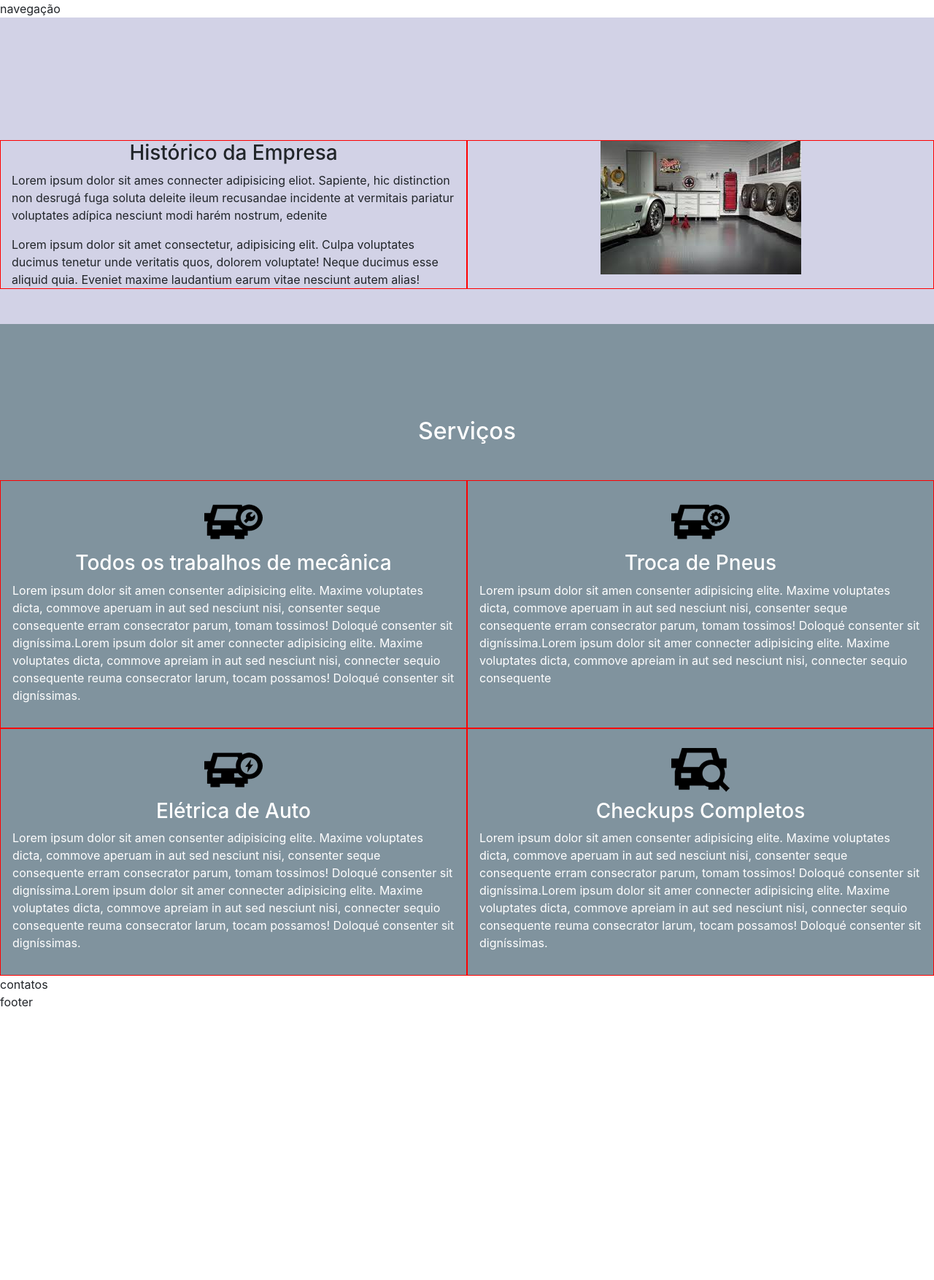
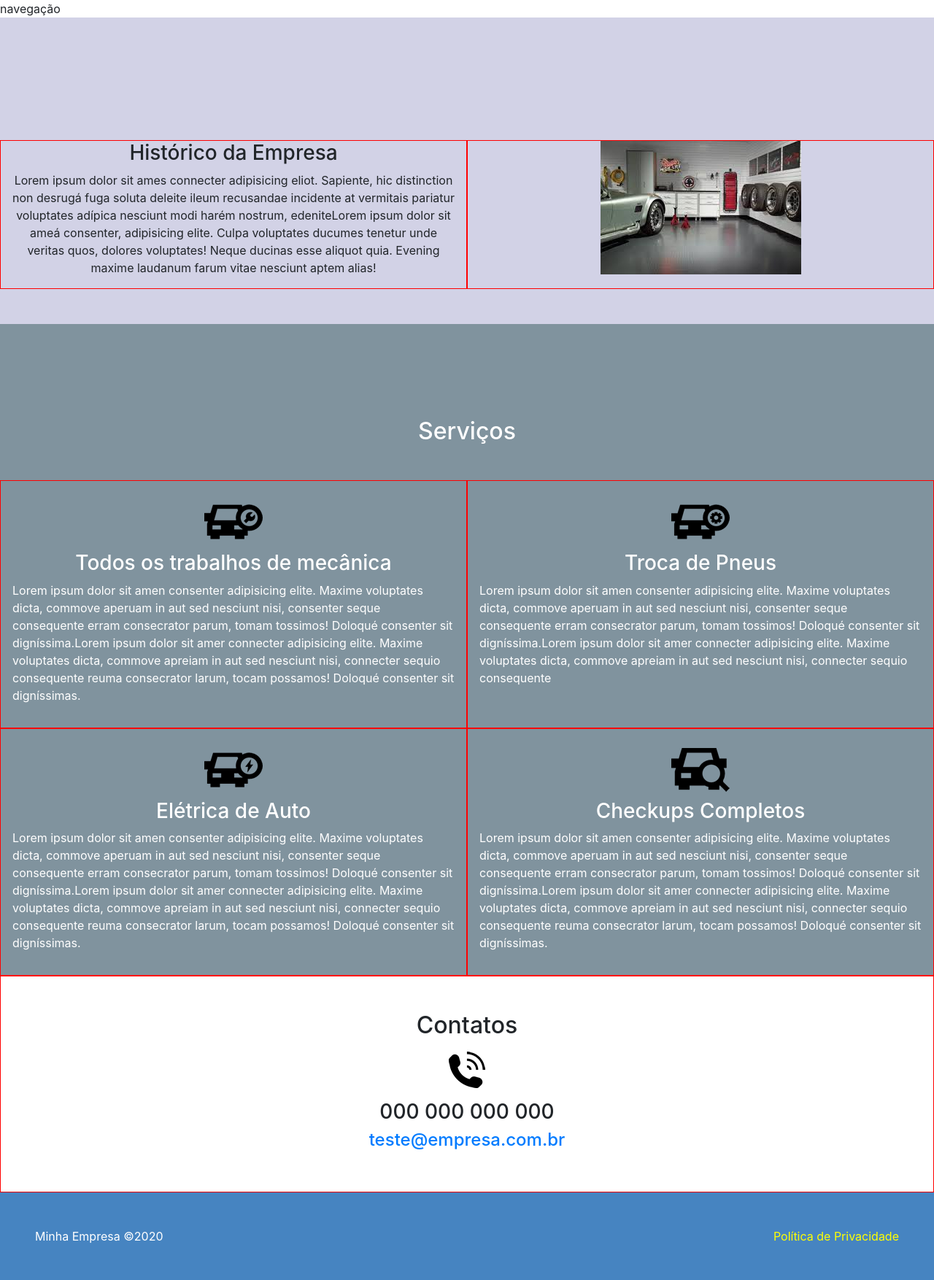
Before and after one commit to messiashub/site1, a plain HTML site: page index.html in a window 1280 px wide. Shown: the whole page at 73% size. Before the commit the page ends 1385 px from the top, so only its background shows below. Drawn offline with nearby package versions, Linux system fonts and the light colour scheme.

Commit message:
contatos, footer

```diff
--- a/assets/css/style.css
+++ b/assets/css/style.css
@@ -9,7 +9,15 @@
     color:white;
     padding-top: 80px;
 }
-
+footer{
+    background-color: #4684c1;
+}
+footer a{
+    color: yellow;
+}
+footer a:hover{
+    color:white
+}
 .linhaI{
     border: 1px solid red;
 
--- a/index.html
+++ b/index.html
@@ -21,12 +21,12 @@
             <!-- linha(grid) padding top, bottom de 5 -->
             <div class="col-sm-6 col-12 linhaI">
                 <!-- Responsivo -> Enquanto for maior que sm(573px) são duas colunas de 6 -->
-                <h3 class="text-center">Histórico da Empresa</h3>
-                <p>Lorem ipsum dolor sit ames connecter adipisicing eliot. Sapiente, hic distinction non desrugá fuga
+                <h3 class="text-sm-center text-center">Histórico da Empresa</h3>
+                <p class="text-sm-center text-center">Lorem ipsum dolor sit ames connecter adipisicing eliot. Sapiente, hic distinction non desrugá fuga
                     soluta deleite ileum recusandae incidente at vermitais pariatur voluptates adípica nesciunt modi
-                    harém nostrum, edenite</p>Lorem ipsum dolor sit amet consectetur, adipisicing elit. Culpa voluptates
-                ducimus tenetur unde veritatis quos, dolorem voluptate! Neque ducimus esse aliquid quia. Eveniet maxime
-                laudantium earum vitae nesciunt autem alias!
+                    harém nostrum, edeniteLorem ipsum dolor sit ameá consenter, adipisicing elite. Culpa voluptates
+                ducumes tenetur unde veritas quos, dolores voluptates! Neque ducinas esse aliquot quia. Evening maxime
+                laudanum farum vitae nesciunt aptem alias!</p>
             </div>
             <div class="col-sm-6 col-12 linhaI text-center">
                 <img src="assets/images/empresa.jpg " alt="imagem da empresa" class="img-fluid">
@@ -43,7 +43,7 @@
                 <!-- coluna de 6 enquanto que sm, menor que sm 1 linha com 12 (total 12 nessa linha) -->
                 <img src="/assets/images/icon_mecanica.png" alt="Mecânica Automóvel">
                 <h3>Todos os trabalhos de mecânica</h3>
-                <p class="text-left">Lorem ipsum dolor sit amen consenter adipisicing elite. Maxime voluptates dicta,
+                <p class="text-sm-left">Lorem ipsum dolor sit amen consenter adipisicing elite. Maxime voluptates dicta,
                     commove aperuam in aut sed nesciunt nisi, consenter seque consequente erram consecrator parum, tomam
                     tossimos! Doloqué consenter sit digníssima.Lorem ipsum dolor sit amer connecter adipisicing elite.
                     Maxime voluptates dicta, commove apreiam in aut sed nesciunt nisi, connecter sequio consequente
@@ -54,7 +54,7 @@
                 <!-- coluna de 6 enquanto que sm, menor que sm 1 linha com 12 (total 12 nessa linha) -->
                 <img src="/assets/images/icon_mudanca_pneu.png" alt="Mecânica Automóvel">
                 <h3>Troca de Pneus</h3>
-                <p class="text-left">Lorem ipsum dolor sit amen consenter adipisicing elite. Maxime voluptates dicta,
+                <p class="text-sm-left">Lorem ipsum dolor sit amen consenter adipisicing elite. Maxime voluptates dicta,
                     commove aperuam in aut sed nesciunt nisi, consenter seque consequente erram consecrator parum, tomam
                     tossimos! Doloqué consenter sit digníssima.Lorem ipsum dolor sit amer connecter adipisicing elite.
                     Maxime voluptates dicta, commove apreiam in aut sed nesciunt nisi, connecter sequio consequente</p>
@@ -64,7 +64,7 @@
                 <!--coluna de 6 enquanto que sm, menor que sm 1 linha com 12 (total 12 nessa linha) -->
                 <img src="/assets/images/icon_eletrica.png" alt="Mecânica Automóvel">
                 <h3>Elétrica de Auto</h3>
-                <p class="text-left">Lorem ipsum dolor sit amen consenter adipisicing elite. Maxime voluptates dicta,
+                <p class="text-sm-left">Lorem ipsum dolor sit amen consenter adipisicing elite. Maxime voluptates dicta,
                     commove aperuam in aut sed nesciunt nisi, consenter seque consequente erram consecrator parum, tomam
                     tossimos! Doloqué consenter sit digníssima.Lorem ipsum dolor sit amer connecter adipisicing elite.
                     Maxime voluptates dicta, commove apreiam in aut sed nesciunt nisi, connecter sequio consequente
@@ -75,7 +75,7 @@
                 <!-- coluna de 6 enquanto que sm, menor que sm 1 linha com 12 (total 12 nessa linha)-->
                 <img src="/assets/images/icon_checkups.png" alt="Mecânica Automóvel">
                 <h3>Checkups Completos</h3>
-                <p class="text-left">Lorem ipsum dolor sit amen consenter adipisicing elite. Maxime voluptates dicta,
+                <p class="text-sm-left">Lorem ipsum dolor sit amen consenter adipisicing elite. Maxime voluptates dicta,
                     commove aperuam in aut sed nesciunt nisi, consenter seque consequente erram consecrator parum, tomam
                     tossimos! Doloqué consenter sit digníssima.Lorem ipsum dolor sit amer connecter adipisicing elite.
                     Maxime voluptates dicta, commove apreiam in aut sed nesciunt nisi, connecter sequio consequente
@@ -87,37 +87,31 @@
 
     </section>
 
-
-
-
-
-
-
-
-
-
-
-
-
-
-
-
-
-
-
-
-
-
-
-
-
-
-
     <!-- contatos -->
-    <div>contatos</div>
+    <section class="container-fluid p-5 linhaI" id="contatos">
+        <h2 class="text-center">Contatos</h2>
+        <div class="text-center mt-3">
+            <img src="/assets/images/icon_phone.png" alt="">
+            <h3 class="mt-3">000 000 000 000</h3>
+            <div>
+                <h4><a href="mailto:teste@empresa.com.br">teste@empresa.com.br</a></h4>
+            </div>
+        </div>
+    </section>
 
     <!-- footer -->
-    <div>footer</div>
+    <footer class="container-fluid text-white">
+        <div class="row">
+            <div class="col p-5 text-left">
+                Minha Empresa &copy;2020
+            </div>
+            <div class="col p-5 text-right">
+                <a href="#">Política de Privacidade</a>
+            </div>
+
+        </div>
+
+    </footer>
 
 
 
```
